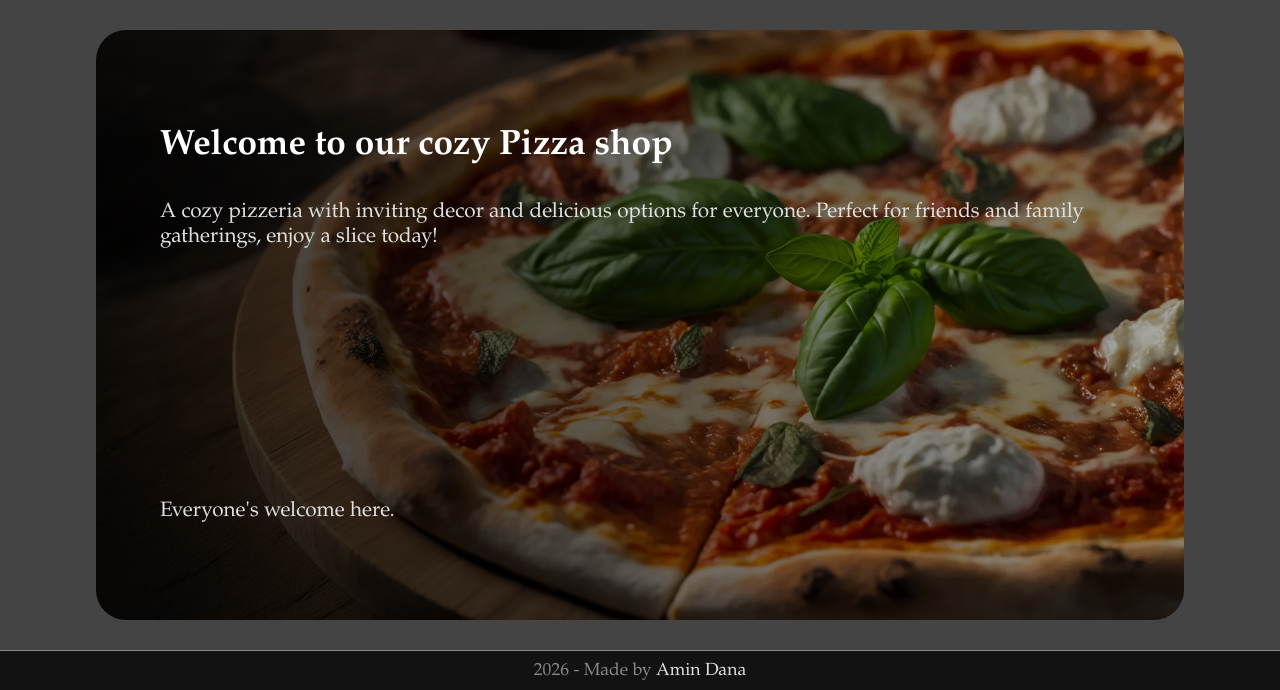
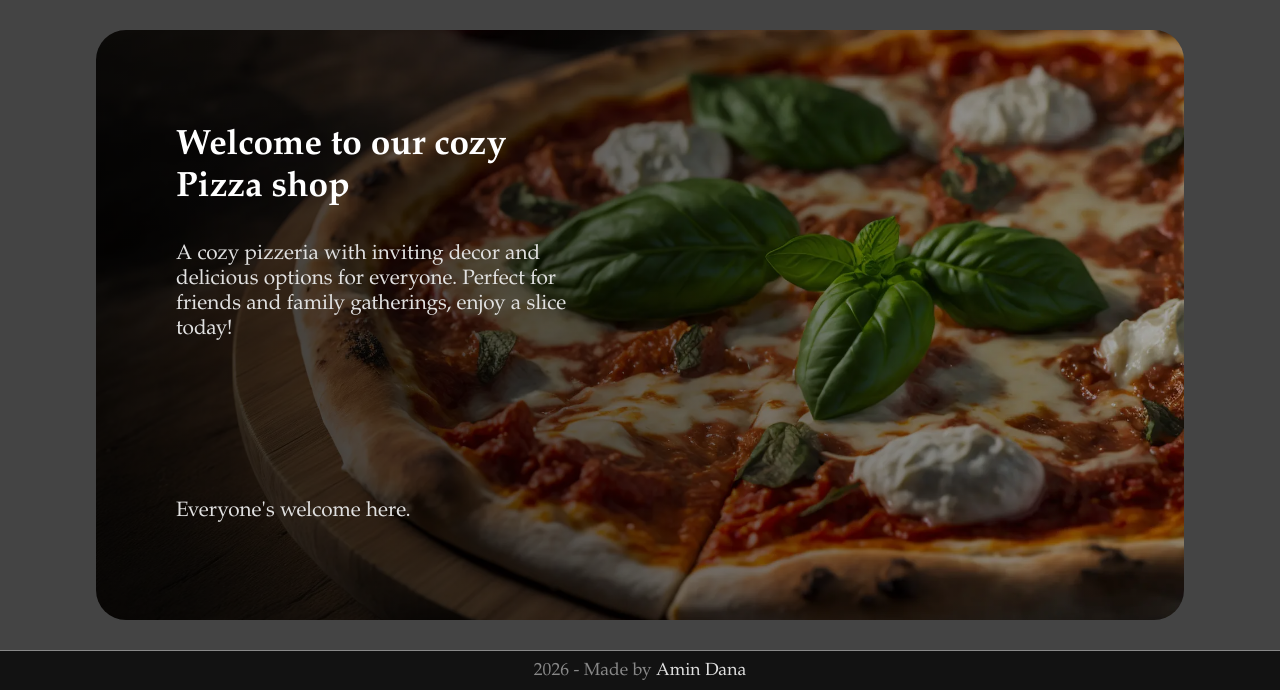
Before and after one commit to AminDanaaa/restaurant, a website built with webpack: page src/template.html in a window 1280 px wide. Shown: the part 110-800 px from the top of the page. Built offline with nearby package versions, Linux system fonts and the light colour scheme.

Commit message:
minor fixes in home page styling

```diff
--- a/src/styles.css
+++ b/src/styles.css
@@ -209,18 +209,27 @@ footer a:hover {
     background-size: cover;
     background-position: center;
     padding-block: 6rem;
-    padding-inline: 4rem;
+    padding-inline: 5rem;
     display: flex;
     flex-direction: column;
     align-items: flex-start;
     justify-content: space-between;
     gap: 2rem;
+    container-type: inline-size;
+    container-name: home;
 }
 
 .home-content div {
     display: flex;
     flex-direction: column;
     gap: 2rem;
+    max-width: 45%;
+}
+
+@container home (max-width: 720px) {
+    .home-content div {
+        max-width: 100%;
+    }
 }
 
 .home-content h1 {
```
